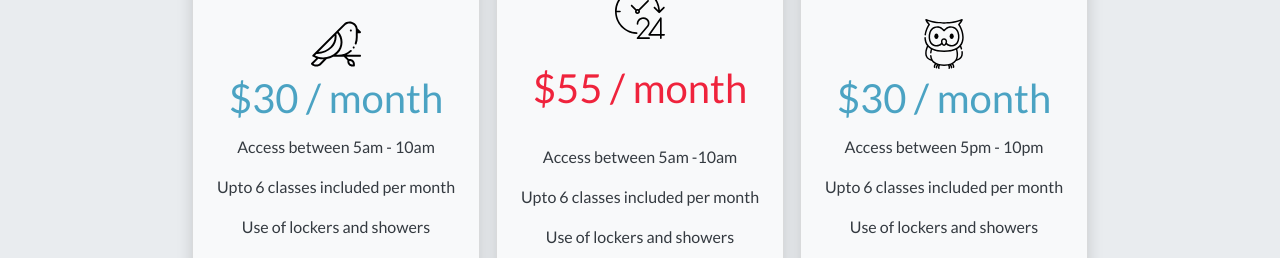
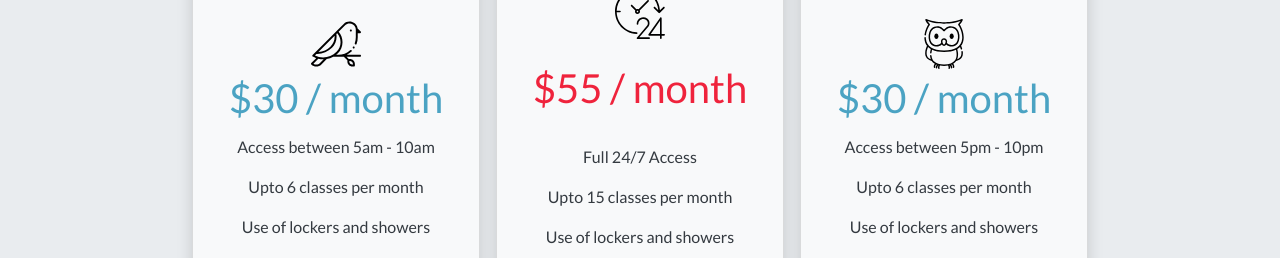
Before and after one commit to jadrake95/BootStrap-Gym, a website: page pricing.html in a window 1280 px wide. Shown: the part 483-741 px from the top of the page. Drawn offline with nearby package versions, Linux system fonts and the light colour scheme.

Commit message:
updated full access text

```diff
--- a/pricing.html
+++ b/pricing.html
@@ -93,7 +93,7 @@
                   <h5 class="price text-secondary">$30 / month</h5>
                   <div class="card-text text-center">
                     <p>Access between 5am - 10am</p>
-                    <p>Upto 6 classes included per month</p>
+                    <p>Upto 6 classes per month</p>
                     <p>Use of lockers and showers</p>
                   </div>
                   <a href="" class="btn btn-secondary rounded-pill btn-block"
@@ -116,8 +116,8 @@
                   />
                   <h5 class="price text-primary">$55 / month</h5>
                   <div class="card-text text-center">
-                    <p>Access between 5am -10am</p>
-                    <p>Upto 6 classes included per month</p>
+                    <p>Full 24/7 Access</p>
+                    <p>Upto 15 classes per month</p>
                     <p>Use of lockers and showers</p>
                   </div>
                   <a href="" class="btn btn-primary rounded-pill btn-block"
@@ -141,7 +141,7 @@
                   <h5 class="price text-secondary">$30 / month</h5>
                   <div class="card-text text-center">
                     <p>Access between 5pm - 10pm</p>
-                    <p>Upto 6 classes included per month</p>
+                    <p>Upto 6 classes per month</p>
                     <p>Use of lockers and showers</p>
                   </div>
                   <a href="" class="btn btn-secondary rounded-pill btn-block"
```
